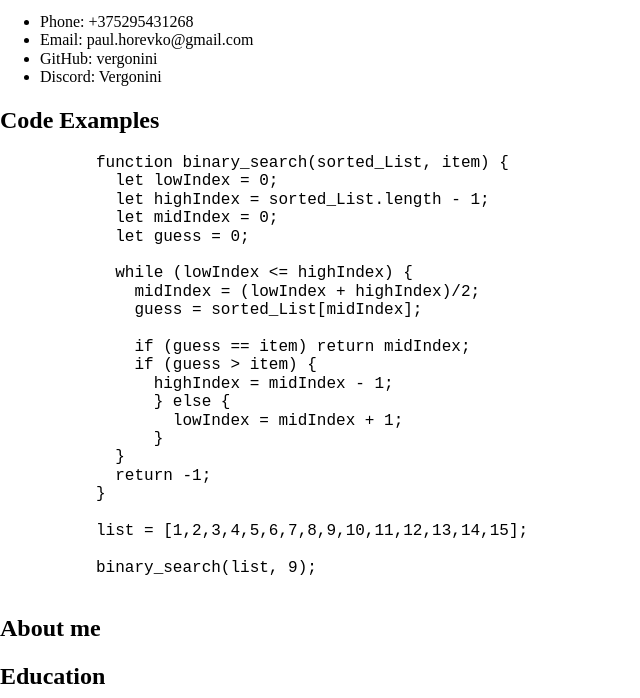
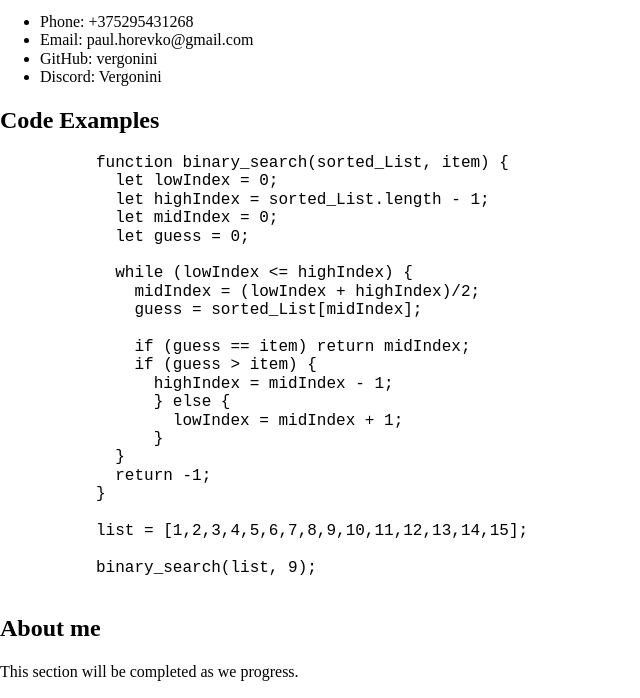
Before and after one commit to Vergonini/rsschool-cv, a plain HTML site: page index.html in a window 1280 px wide. Shown: the part 101-799 px from the top of the page, without its empty margins (0-640 px from the left). Drawn offline with Linux system fonts and the light colour scheme; files that its build step writes are made by us from their sources.

Commit message:
feat: add main

```diff
--- a/index.html
+++ b/index.html
@@ -51,9 +51,9 @@
         </pre>
         </code>
       </section>
-      <section class="abaut me">
+      <section class="about me">
         <h2>About me</h2>
-        <p></p>
+        <p>This section will be completed as we progress.</p>
       </section>
       <section class="education">
         <h2>Education</h2>
```
